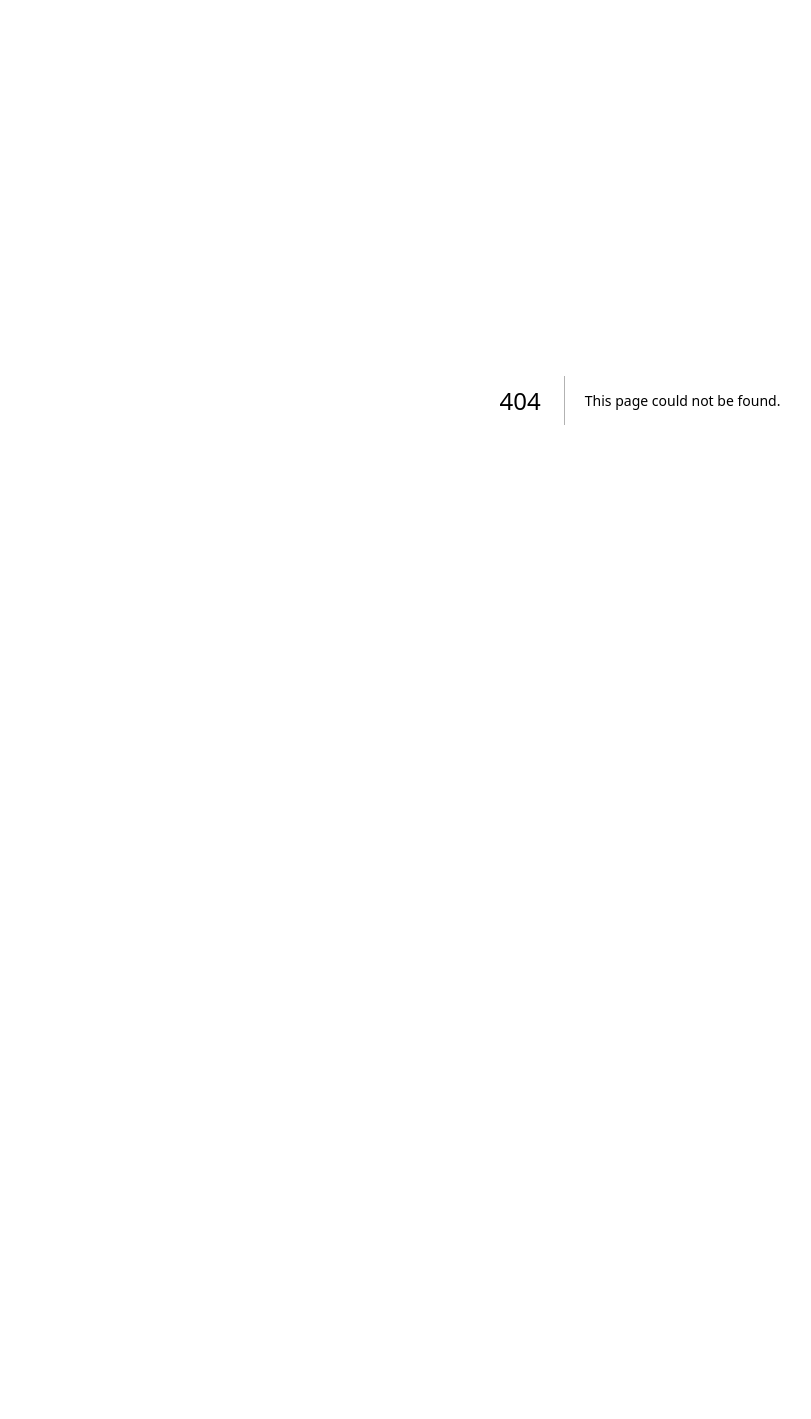
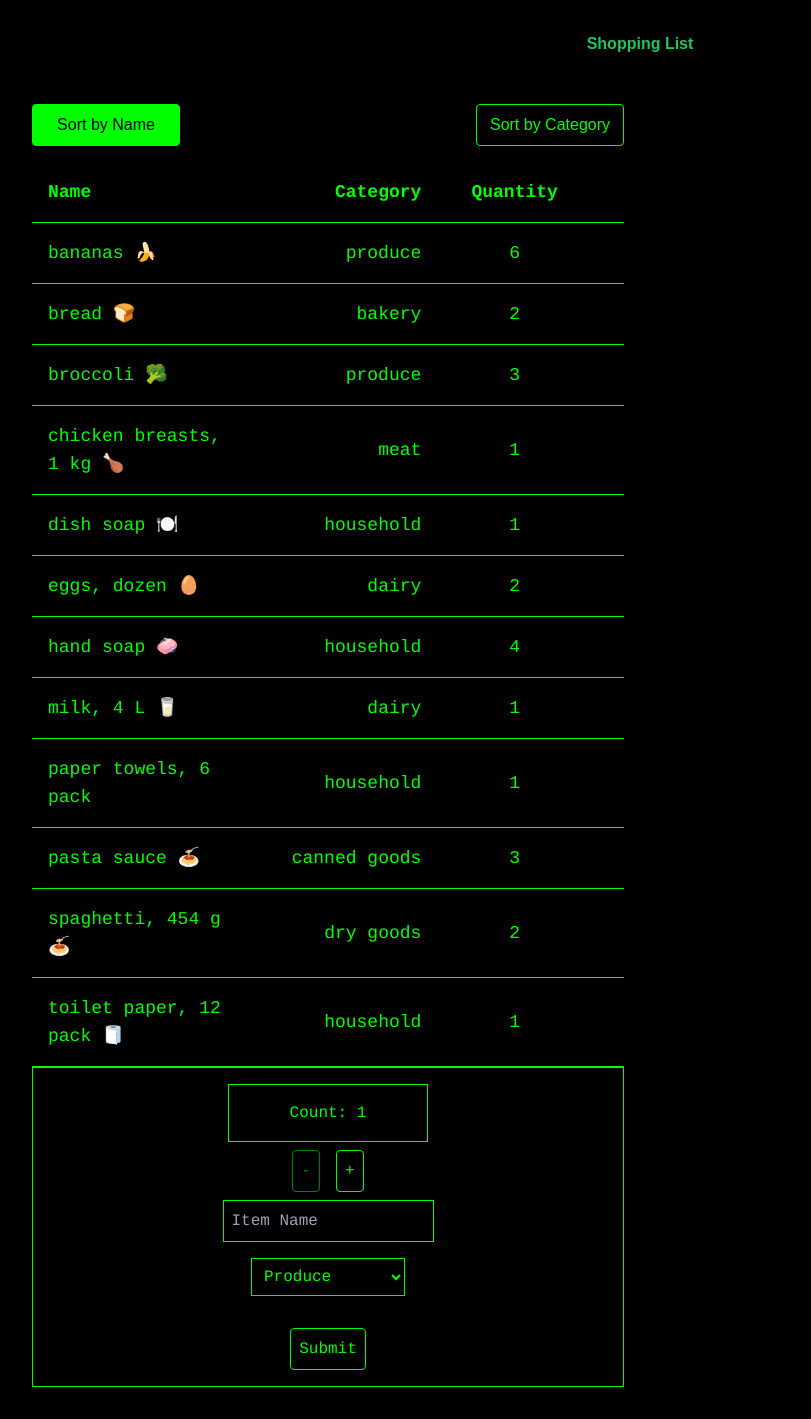
Before and after one commit to HamaJjigae/cprg306-assignments, a Next.js app: page /week-8 in a window 1280 px wide. Before the commit this address had no page. Shown: the whole page, without its empty margins (0-811 px from the left). Before the commit the page ends 800 px from the top, so only its background shows below. Built offline with nearby package versions, Linux system fonts and the light colour scheme.

Commit message:
adds week-8

```diff
--- a/app/page.js
+++ b/app/page.js
@@ -15,6 +15,8 @@ export default function Page() {
       <Link href="/week-6">Week 6 Page</Link>
       <br />
       <Link href="/week-7">Week 7 Page</Link>
+      <br />
+      <Link href="/week-8">Week 8 Page</Link>
     </main>
   );
 }
--- /dev/null
+++ b/app/week-8/item-list.js
@@ -0,0 +1,65 @@
+"use client";
+
+import React from 'react';
+import Item from './item.js';
+import { useState } from 'react';
+
+const ItemList = ({ items, onItemSelect }) => {
+  const [sortBy, setSortBy] = useState("name");
+  const sortedItems = [...items].sort((a, b) => {
+    if (sortBy === "name") {
+      return a.name.localeCompare(b.name);
+    } else if (sortBy === "category") {
+      return a.category.localeCompare(b.category);
+    }
+  });
+  return (
+    <div>
+        <div className="mb-4 mt-4 flex justify-between space-x-4">
+        <button
+          onClick={() => setSortBy("name")}
+          className="p-2 border rounded"
+          style={{
+            backgroundColor: sortBy === "name" ? '#00FF00' : '#000000',
+            color: sortBy === "name" ? '#000000' : '#00FF00',
+            borderColor: '#00FF00',
+            flex: '0 0 25%',
+            maxWidth: '150px',
+          }}
+        >
+          Sort by Name
+        </button>
+        <button
+          onClick={() => setSortBy("category")}
+          className="p-2 border rounded"
+          style={{
+            backgroundColor: sortBy === "category" ? '#00FF00' : '#000000',
+            color: sortBy === "category" ? '#000000' : '#00FF00',
+            borderColor: '#00FF00',
+            flex: '0 0 25%',
+            maxWidth: '150px',
+          }}
+        >
+          Sort by Category
+        </button>
+      </div>
+      <div className="flex justify-between p-4 border-b text-lg font-bold"
+        style={{ backgroundColor: '#000000', color: '#00FF00', borderColor: '#00FF00', fontFamily: 'Courier, monospace' }}>
+        <h2 className="flex-1">Name</h2>
+        <h2 className="flex-1 text-right">Category</h2>
+        <h2 className="flex-1 text-center">Quantity</h2>
+      </div>
+      {sortedItems.map((item) => (
+        <Item
+          key={item.id}
+          name={item.name}
+          quantity={item.quantity}
+          category={item.category}
+          onSelect={() => onItemSelect(item)}
+        />
+      ))}
+    </div>
+  );
+};
+
+export default ItemList;
--- /dev/null
+++ b/app/week-8/item.js
@@ -0,0 +1,21 @@
+import React from 'react';
+
+const Item = ({ name, quantity, category, onSelect }) => {
+  return (
+    <li className="flex justify-between items-center p-4 border-b text-lg"
+      style={{
+        backgroundColor: '#000000',
+        color: '#00FF00',
+        borderColor: '#00FF00',
+        fontFamily: 'Courier, monospace',
+      }}
+      onClick={() => onSelect(name, quantity, category)}
+    >
+      <span className="flex-1">{name}</span>
+      <span className="flex-1 text-right">{category}</span>
+      <span className="flex-1 text-center">{quantity}</span>
+    </li>
+  );
+};
+
+export default Item;
--- /dev/null
+++ b/app/week-8/items.json
@@ -0,0 +1,74 @@
+[
+  {
+    "id": "1h2GJKH12gkHG31h1H",
+    "name": "milk, 4 L 🥛",
+    "quantity": 1,
+    "category": "dairy"
+  },
+  {
+    "id": "2KJH3k2j3H1k2J3K1H",
+    "name": "bread 🍞",
+    "quantity": 2,
+    "category": "bakery"
+  },
+  {
+    "id": "3h2KJH3k2j3H1k2J3",
+    "name": "eggs, dozen 🥚",
+    "quantity": 2,
+    "category": "dairy"
+  },
+  {
+    "id": "4k2J3K1H2GJKH12gk",
+    "name": "bananas 🍌",
+    "quantity": 6,
+    "category": "produce"
+  },
+  {
+    "id": "5H1h1H2KJH3k2j3H",
+    "name": "broccoli 🥦",
+    "quantity": 3,
+    "category": "produce"
+  },
+  {
+    "id": "6H1k2J3K1H2GJKH1",
+    "name": "chicken breasts, 1 kg 🍗",
+    "quantity": 1,
+    "category": "meat"
+  },
+  {
+    "id": "7gkHG31h1H2KJH3k",
+    "name": "pasta sauce 🍝",
+    "quantity": 3,
+    "category": "canned goods"
+  },
+  {
+    "id": "8j3H1k2J3K1H2GJK",
+    "name": "spaghetti, 454 g 🍝",
+    "quantity": 2,
+    "category": "dry goods"
+  },
+  {
+    "id": "9H12gkHG31h1H2KJ",
+    "name": "toilet paper, 12 pack 🧻",
+    "quantity": 1,
+    "category": "household"
+  },
+  {
+    "id": "10H3k2j3H1k2J3K1",
+    "name": "paper towels, 6 pack",
+    "quantity": 1,
+    "category": "household"
+  },
+  {
+    "id": "11k2J3K1H2GJKH12",
+    "name": "dish soap 🍽️",
+    "quantity": 1,
+    "category": "household"
+  },
+  {
+    "id": "12GJKH12gkHG31h1",
+    "name": "hand soap 🧼",
+    "quantity": 4,
+    "category": "household"
+  }
+]
--- /dev/null
+++ b/app/week-8/meal-ideas.js
@@ -0,0 +1,54 @@
+"use client";
+import {useEffect, useState} from 'react';
+
+function fetchMealIdeas(ingredient)
+{
+  return fetch(`https://www.themealdb.com/api/json/v1/1/filter.php?i=${ingredient}`)
+    .then((response) => {
+      if (!response.ok) {
+        throw new Error(`Error: ${response.status} ${response.statusText}`);
+      }
+      return response.json();
+      })
+      .then((data) => data.meals)
+      .catch((error) => {
+        console.error("Error fetching meal ideas:", error);
+        return null;
+      });
+}
+
+function MealIdeas({ ingredient })
+{
+    const [meals, setMeals] = useState([]);
+    function loadMealIdeas()
+    {
+      fetchMealIdeas(ingredient).then((mealIdeas) => {
+        setMeals(mealIdeas || []);
+      });
+    }
+
+    useEffect(() => {
+      if (ingredient) {
+        loadMealIdeas();
+      }
+    }, [ingredient]);
+
+    return (
+      <div>
+        <h2>Meal Ideas with {ingredient}</h2>
+      <ul>
+        {meals && meals.length > 0 ? (
+          meals.map((meal) => (
+            <li key = {meal.idMeal}>
+              {meal.strMeal}
+            </li>
+          ))
+        ) : (
+          <li> No meal ideas found.</li>
+        )}
+      </ul>
+      </div>
+    );
+}
+
+export default MealIdeas;
--- /dev/null
+++ b/app/week-8/new-item.js
@@ -0,0 +1,105 @@
+"use client";
+import { useState } from "react";
+
+  const generateId = () => Math.random().toString(18).substring(2,9);
+
+export default function Counter({ onAddItem }) {
+  const [quantity, setQuantity] = useState(1);
+  const [name, setName] = useState("");
+  const [category, setCategory] = useState("Produce");
+
+  const increment = () => {
+    setQuantity(quantity + 1);
+  };
+
+  const decrement = () => {
+    setQuantity(quantity - 1);
+  };
+
+  const handleSubmit = (event) => {
+    event.preventDefault();
+
+    const item = {
+      id: generateId(),
+      name,
+      quantity,
+      category,
+    };
+
+
+    onAddItem(item);
+
+    setName("");
+    setQuantity(1);
+    setCategory("Produce");
+  };
+
+  return (
+    <div className="flex flex-col items-center p-4 border" style={{ backgroundColor: '#000000', borderColor: '#00FF00', color: '#00FF00', fontFamily: 'Courier, monospace' }}>
+      <div className="p-4 border text-center" style={{ width: '200px', backgroundColor: '#000000', color: '#00FF00', borderColor: '#00FF00' }}>
+        Count: {quantity}
+      </div>
+      <div className="flex items-center justify-between space-x-4 my-2">
+        <button
+          type="button"
+          onClick={decrement}
+          disabled={quantity === 1}
+          className={`p-2 border rounded ${quantity === 1 ? 'opacity-50' : ''}`}
+          style={{ backgroundColor: '#000000', color: '#00FF00', borderColor: '#00FF00' }}
+        >
+          -
+        </button>
+
+        <button
+          type="button"
+          onClick={increment}
+          disabled={quantity === 20}
+          className={`p-2 border rounded ${quantity === 20 ? 'opacity-50' : ''}`}
+          style={{ backgroundColor: '#000000', color: '#00FF00', borderColor: '#00FF00' }}
+        >
+          +
+        </button>
+      </div>
+
+      <form onSubmit={handleSubmit} className="flex flex-col items-center">
+        <input
+          type="text"
+          value={name}
+          onChange={(event) => setName(event.target.value)}
+          placeholder="Item Name"
+          className="p-2 border mb-2"
+          style={{ backgroundColor: '#000000', color: '#00FF00', borderColor: '#00FF00' }}
+        />
+
+
+
+        <select
+          value={category}
+          onChange={(event) => setCategory(event.target.value)}
+          className="p-2 border my-2"
+          style={{ backgroundColor: '#000000', color: '#00FF00', borderColor: '#00FF00' }}
+        >
+          <option value="Produce">Produce</option>
+          <option value="Dairy">Dairy</option>
+          <option value="Bakery">Bakery</option>
+          <option value="Meat">Meat</option>
+          <option value="Frozen Foods">Frozen Foods</option>
+          <option value="Canned Goods">Canned Goods</option>
+          <option value="Dry Goods">Dry Goods</option>
+          <option value="Beverages">Beverages</option>
+          <option value="Snacks">Snacks</option>
+          <option value="Household">Household</option>
+          <option value="Other">Other</option>
+        </select>
+
+        <button
+          type="submit"
+          className="mt-6 p-2 border rounded"
+          style={{ backgroundColor: '#000000', color: '#00FF00', borderColor: '#00FF00' }}
+        >
+          Submit
+        </button>
+      </form>
+    </div>
+  );
+}
--- /dev/null
+++ b/app/week-8/page.js
@@ -0,0 +1,40 @@
+"use client";
+
+import React, {useState} from 'react';
+import ItemList from './item-list.js';
+import NewItem from './new-item.js';
+import MealIdeas from './meal-ideas.js';
+import itemsData from './items.json';
+
+
+const Page = () => {
+
+  const [items, setItems] = useState(itemsData);
+  const [selectedItemName, setSelectedItemName] = useState('');
+  const handleAddItem = (newItem) =>
+  {
+    setItems((prevItems) => [...prevItems, newItem]);
+  };
+  const handleItemSelect = (item) => {
+    const name = item.name
+    .split(',')[0]
+    .replace(/([\u2700-\u27BF]|[\uE000-\uF8FF]|�[�-�]|�[�-�]|[\u2011-\u26FF]|�[�-�])/g, '');
+    setSelectedItemName(name);
+  };
+  return (
+    <main className="min-h-screen bg-black text-green-500 p-8">
+      <h1 className="text-3x1 font-bold mb-8 text-center">Shopping List</h1>
+      <div className="flex space-x-8">
+        <div className="w-1/2">
+          <ItemList items={items} onItemSelect={handleItemSelect} />
+          <NewItem onAddItem={handleAddItem} />
+        </div>
+
+        <div className="w-1/2">
+          {selectedItemName && <MealIdeas ingredient={selectedItemName} />}
+        </div>
+      </div>
+    </main>  );
+};
+
+export default Page;
```
Also changed, not shown: 2 other files (tests, documents, lock files or other folders).
